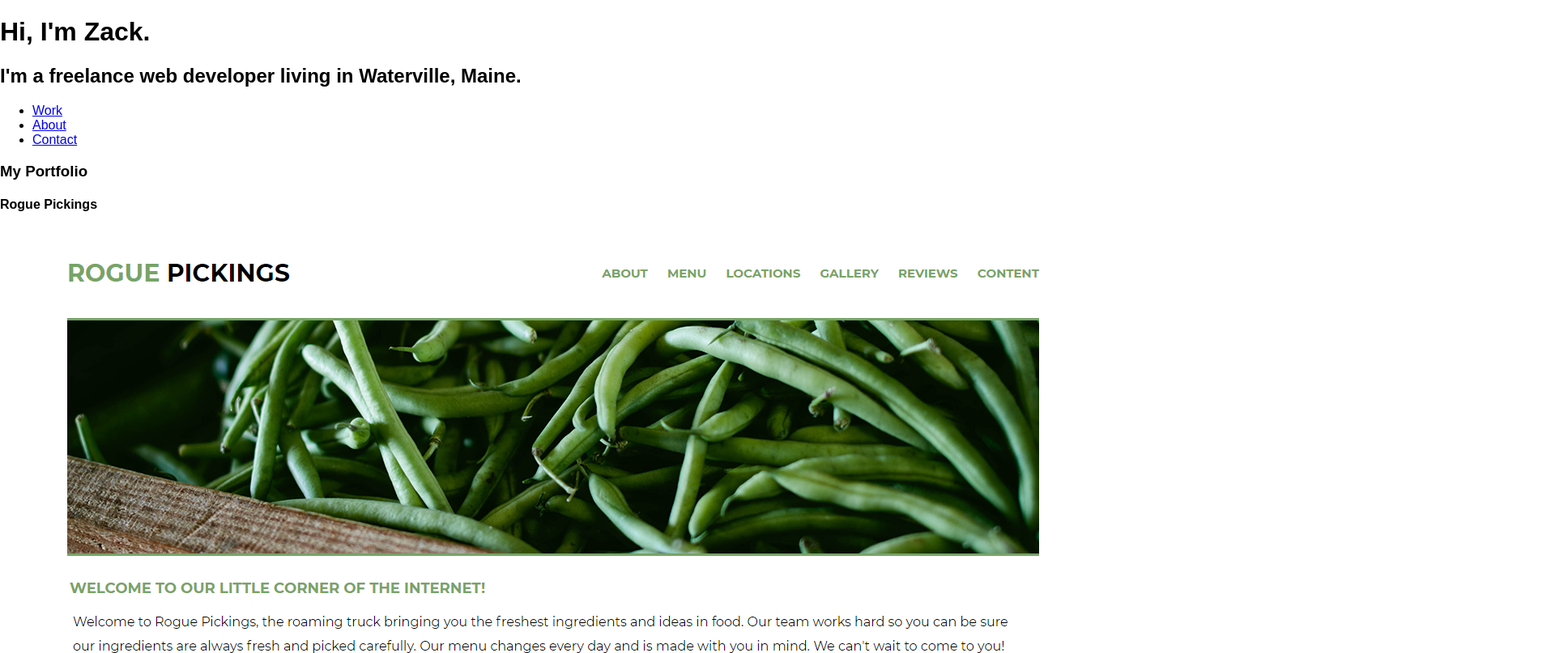
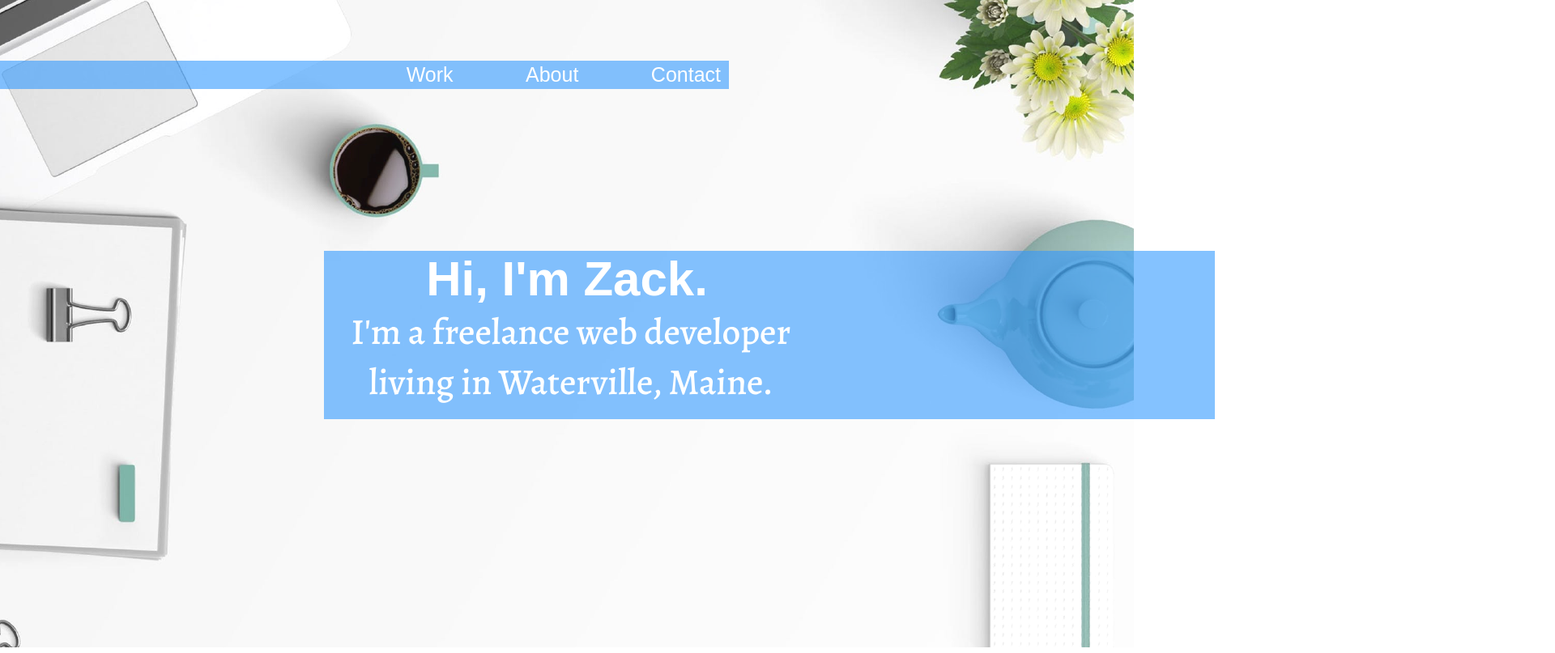
Before and after one commit to zcrate/Milestone-Portfolio, a plain HTML site: page index.html in a window 1280 px wide. Shown: the top 807 px of the page at 81% size, 1920 px wide, since content can reach past the window. Drawn offline with nearby package versions, Linux system fonts and the light colour scheme; a web font is replaced by a local one.

Commit message:
Added page structure and header style in CSS. Also, updated .gitignore file.

```diff
--- a/css/main.css
+++ b/css/main.css
@@ -0,0 +1,88 @@
+/** STRUCTURE **/
+
+.full-width {
+  width: 1200px;
+  margin: 0 100px}
+
+.half-width {
+  width: 600px;
+  float: left;}
+
+.third-width {
+  width: 400px;
+  float: left;}
+
+html {
+  width: 1400px;
+  margin: 0 auto;
+  padding: 0 auto;
+  scroll-behavior: smooth;
+  overflow-x: hidden;
+}
+
+body {
+  font-family: "Bellota Text", sans-serif;
+  margin: 0 auto;
+  padding: 0 auto;
+}
+
+a {text-decoration:none; color: inherit;}
+a:visited {color: inherit;}
+
+li {list-style-type:none;}
+/** HEADER SECTION **/
+
+header {
+  margin: 0;
+  width: 100%;
+  height: 800px;
+  background-color: lightgrey;
+  background-image: url("../img/hero-image.png");
+  background-size: cover;
+  color: #fff;
+}
+
+nav {
+  width: 900px;
+  position: relative;
+  top: 75px;
+  right: 500px;
+  left: 0;
+  background-color: #39f9;
+}
+nav ul {
+  margin: 0;
+  text-align: right;
+}
+nav li {
+  display: inline;
+  margin: 0 10px 0 75px;
+  font-size: 25px;
+  line-height: 35px;
+}
+
+
+#intro {
+  width: 1100px;
+  position: relative;
+  top: 275px;
+  left: 400px;
+  right: 0;
+  background-clip: content-box;
+  background-color: #39f9;
+  text-align: center;
+}
+  #intro h1, #intro h2 {
+    width: 600px;
+    margin: 0;
+  }
+  #intro h1 {
+    padding: 15px 5px 15px 5;
+    font-size: 60px;
+  }
+  #intro h2 {
+    font-size: 45px;
+    padding: 0 5px 15px 5px;
+    font-family: Alegreya;
+    font-weight: 300;
+  }
--- a/index.html
+++ b/index.html
@@ -12,11 +12,8 @@
 <body>
 
 <!-- HEADER SECTION -->
-  <header class="full-width">
-    <div id="intro">
-      <h1>Hi, I'm Zack.</h1>
-      <h2>I'm a freelance web developer living in Waterville, Maine.</h2>
-    </div>
+  <header>
+
     <nav>
       <ul>
         <li><a href="#work">Work</a></li>
@@ -24,6 +21,11 @@
         <li><a href="#contact">Contact</a></li>
       </ul>
     </nav>
+
+    <div id="intro">
+      <h1>Hi, I'm Zack.</h1>
+      <h2>I'm a freelance web developer living in Waterville, Maine.</h2>
+    </div>
   </header>
 
   <main>
```
Also changed, not shown: 1 other file.
